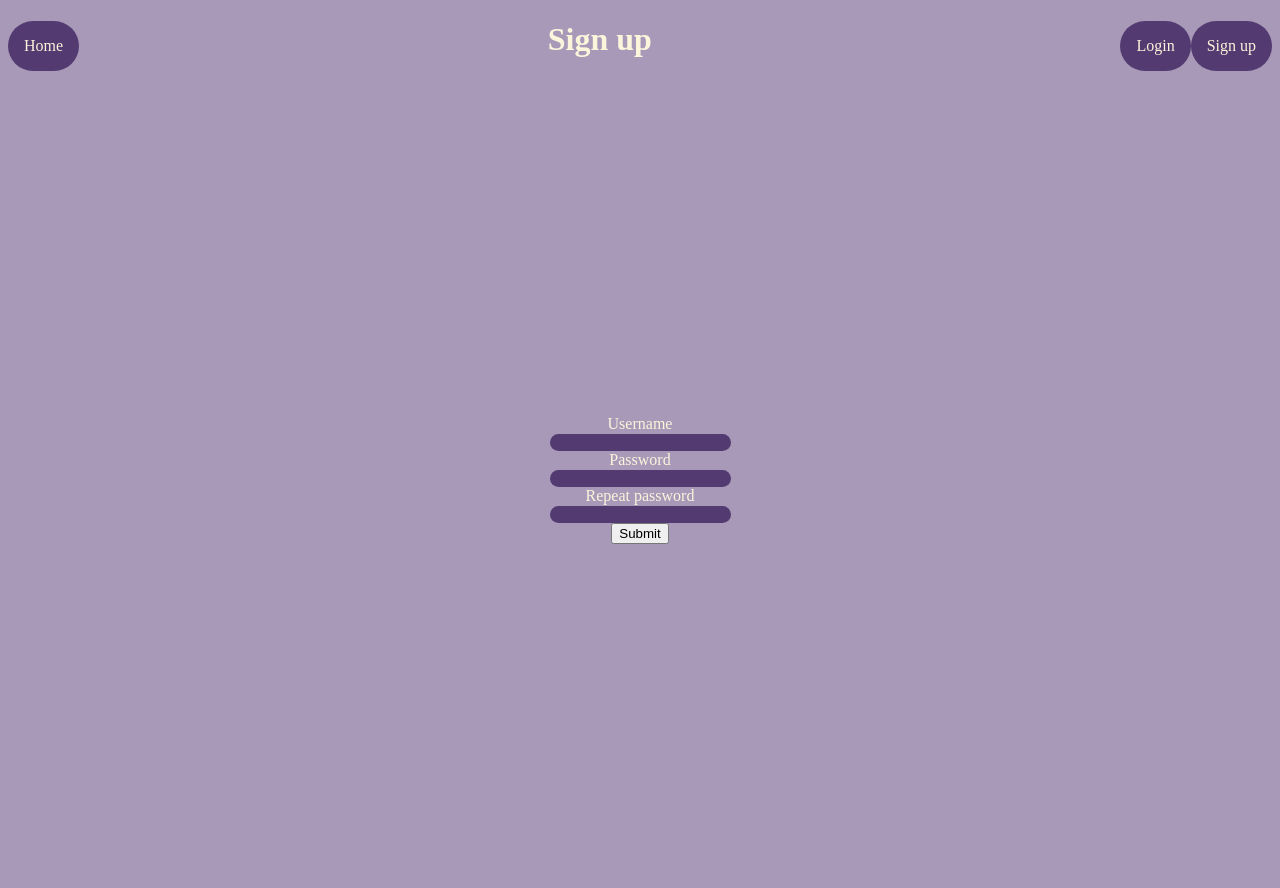
After one commit to jb2467/chat-app, a Django app: page /signup/ in a window 1280 px wide. The commit adds this page. Run offline with Django 4.2, Linux system fonts and the light colour scheme.

Commit message:
sign up made

```diff
--- /dev/null
+++ b/chatApp/core/forms.py
@@ -0,0 +1,7 @@
+from django.contrib.auth.forms import UserCreationForm
+from django.contrib.auth.models import User
+
+class SignUpForm(UserCreationForm):
+    class Meta:
+        model = User
+        fields = ['username', 'password1', 'password2']
--- a/chatApp/core/static/core.css
+++ b/chatApp/core/static/core.css
@@ -1,3 +1,53 @@
 .ok{
+    background-color: #a799b7;
+    color: #fdf4dc;
+}
+.topnav {
     background-color: #533a71;
 }
+
+/*
+    background-color: #533a71;
+    color: #fdf4dc;
+
+*/
+input[type=text] {
+    background-color: #533a71;
+    color: #fdf4dc;
+    border-radius: 20px;
+    border: #a799b7;
+}
+input[type=password] {
+    background-color: #533a71;
+    color: #fdf4dc;
+    border-radius: 20px;
+    border: #a799b7;
+}
+.title{
+    display: flex;
+    justify-content: center;
+    text-align: center;
+}
+.forms{
+    display: flex;
+    flex-direction: column;
+    justify-content: center;
+    align-items: center;
+    text-align: center;
+    min-height: 100vh;
+}
+.topnav a {
+  float: left;
+  padding: 16px 16px;
+  text-decoration: none;
+  background-color: #533a71;
+  color: #fdf4dc;
+  border-radius: 1000px;
+}
+.topnav a:hover {
+  color: black;
+  text-decoration: none;
+}
+.btns-right {
+  float: right;
+}
--- a/chatApp/core/templates/core/core.html
+++ b/chatApp/core/templates/core/core.html
@@ -3,18 +3,19 @@
     <head>
         <meta charset="UTF-8">
         <meta name="viewport" content="width=device-widthh, initial-scale=1">
-        <title>CHAT APP!!!</title>
+        <title> {% block title%}{%endblock%}CHAT APP!!!</title>
         {% load static %}
         <link rel="stylesheet" href="{% static 'core.css' %}"/>
     </head>
     <body class="ok">
-        W app imo
-        go into chat-app
-        then
-        source chatApp_env/bin/activate
-        then
-        cd chatApp
-        then
-        python3 manage.py runserver
+        <nav class="topnav">
+            <a href="/frontpage/">Home</a>
+            <div class="btns-right">
+                <a href="/login/">Login</a>
+                <a href="/signup/">Sign up</a>
+            </div>
+        </nav>
+    {% block content %}
+    {%endblock%}
     </body>
 </html>
--- /dev/null
+++ b/chatApp/core/templates/core/signup.html
@@ -0,0 +1,34 @@
+{% extends 'core/core.html'%}
+
+{%block title %} Sign up | {%endblock%}
+{%block content %}
+    <h1 class="title">Sign up</h1>
+<form method="post" action="." class="forms">
+    {% csrf_token %}
+
+    <div class="username">
+        <label class="usernmae">Username</label></br>
+
+        <input type="text" name="username" class="username">
+    </div>
+
+    <div class="password">
+        <label class="text-white">Password</label></br>
+        <input type="password" name="password1" class="password">
+    </div>
+
+    <div class="password">
+        <label class="password">Repeat password</label></br>
+        <input type="password" name="password2" class="password">
+    </div>
+    {% if form.errors %}
+        {% for field in form %}
+            {% for error in field.errors %}
+                    <p>{{ error|escape }}</p>
+                </div>
+            {% endfor %}
+        {% endfor %}
+    {% endif %}
+
+    <button class="">Submit</button>
+{%endblock%}
--- a/chatApp/core/urls.py
+++ b/chatApp/core/urls.py
@@ -3,5 +3,6 @@ from django.urls import path
 from . import views
 
 urlpatterns = [
-    path('', views.frontpage, name='Frontpage')
+    path('', views.frontpage, name='frontpage'),
+    path('signup/', views.signup, name='signup'),
 ]
--- a/chatApp/core/views.py
+++ b/chatApp/core/views.py
@@ -1,4 +1,22 @@
-from django.shortcuts import render
+from django.contrib.auth import login
+from django.shortcuts import render, redirect
+
+from .forms import SignUpForm
 
 def frontpage(request):
-    return render(request, 'core/core.html')
+    return render(request, 'core/frontpage.html')
+
+def signup(request):
+    if request.method == 'POST':
+        form = SignUpForm(request.POST)
+
+        if form.is_valid():
+            user = form.save()
+
+            login(request, user)
+
+            return redirect('frontpage')
+    else:
+        form = SignUpForm()
+
+    return render(request, 'core/signup.html', {'form': form})
```
Also changed, not shown: chatApp/core/templates/core/frontpage.html (added, +8 -0 lines), chatApp/db.sqlite3.
